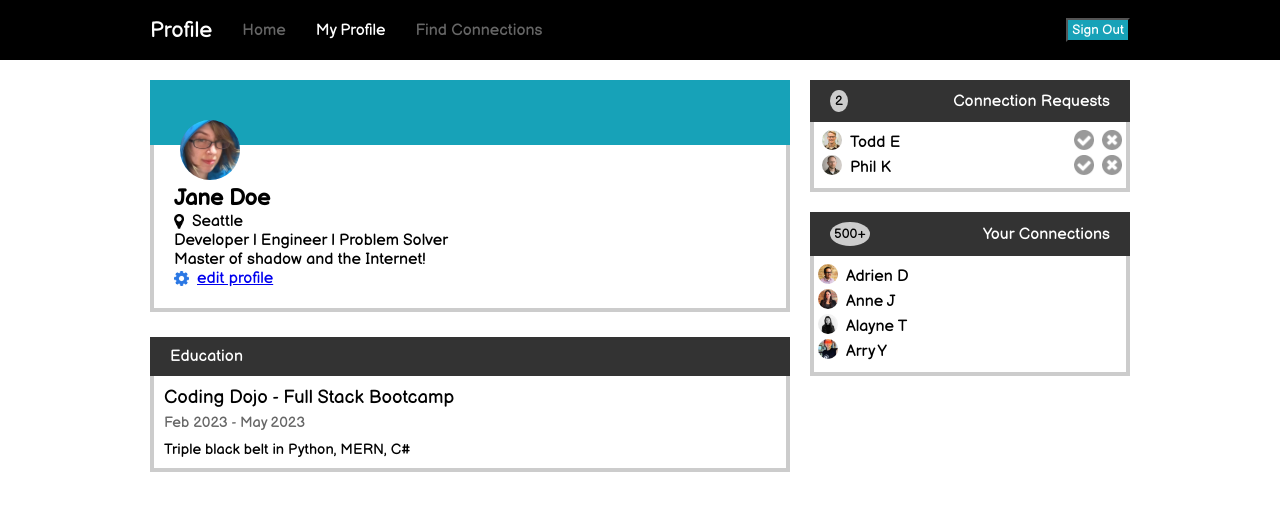
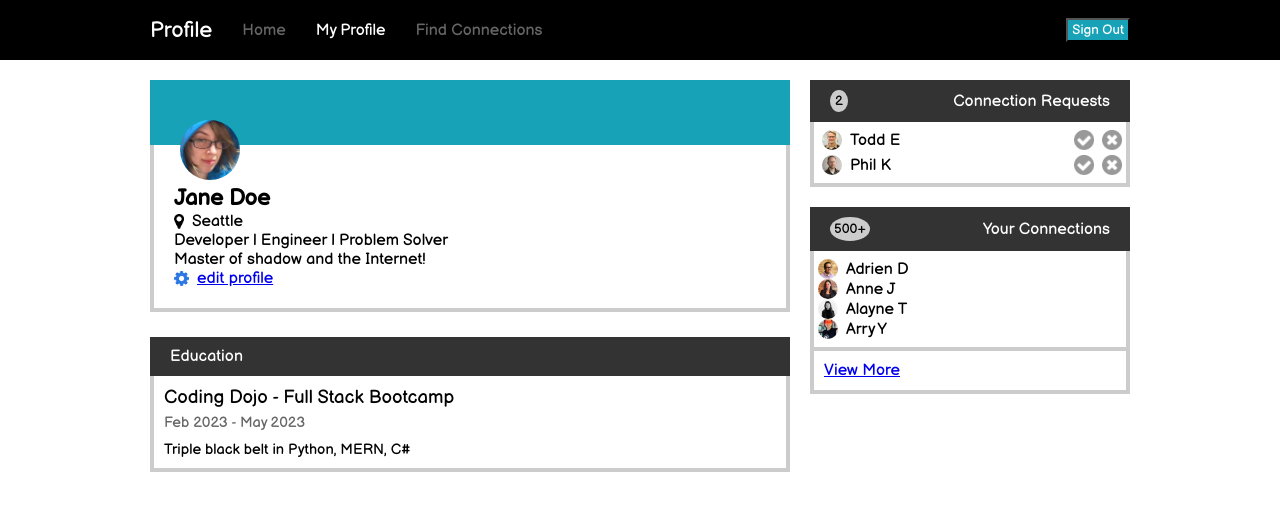
Before and after one commit to MGBoulware88/profile-page, a plain HTML site: page index.html in a window 1280 px wide. Drawn offline with Linux system fonts and the light colour scheme.

Commit message:
add view more

```diff
--- a/index.html
+++ b/index.html
@@ -34,7 +34,7 @@
                         <p>Seattle</p>
                     </div>
                     <div class="user-sum">
-                        <!-- Made this a p tag! -->
+                        <!-- Made all uls below into divs! -->
                         <!-- <ul class="h-flex ul-none">
                             <li>Developer</li>
                             <li>| Engineer</li>
@@ -59,58 +59,61 @@
         <div class="side-panel">
             <div class="notifications">
                 <div class="side-panel-bar">
-                    <ul class="ul-none bar-flex">
-                        <li class="small-notification">2</li>
-                        <li class="white-text">Connection Requests</li>
-                    </ul>
+                    <div class="ul-none bar-flex">
+                        <p class="small-notification">2</p>
+                        <p class="white-text">Connection Requests</p>
+                    </div>
                 </div>
                 <div class="notification-actions h-flex border">
-                    <div class="panel-box users">
-                        <ul class="ul-none h-flex">
-                            <li><img class="user-thumb" src="./static/images/todd-s.jpg" alt="Todd's thumbnail pic"></li>
-                            <li>Todd E</li>
-                        </ul>
-                        <ul class="ul-none h-flex">
-                            <li><img class="user-thumb" src="./static/images/phil-s.jpg" alt="Phil's thumbnail"></li>
-                            <li>Phil K</li>
-                        </ul>
+                    <div class="panel-box users v-flex">
+                        <div class="ul-none h-flex">
+                            <img class="user-thumb" src="./static/images/todd-s.jpg" alt="Todd's thumbnail pic">
+                            <p>Todd E</p>
+                        </div>
+                        <div class="ul-none h-flex">
+                            <img class="user-thumb" src="./static/images/phil-s.jpg" alt="Phil's thumbnail">
+                            <p>Phil K</p>
+                        </div>
                     </div>
                     <div class="actions v-flex">
-                        <ul class="ul-none h-flex">
-                            <li><img src="./static/icons/accept-circle.png" alt="Accept button" class="large-icon"></li>
-                            <li><img src="./static/icons/close-circle.png" alt="Reject button" class="large-icon"></li>
-                        </ul>
-                        <ul class="ul-none h-flex">
-                            <li><img src="./static/icons/accept-circle.png" alt="Accept button" class="large-icon"></li>
-                            <li><img src="./static/icons/close-circle.png" alt="Reject button" class="large-icon"></li>
-                        </ul>
+                        <div class="h-flex">
+                            <img src="./static/icons/accept-circle.png" alt="Accept button" class="large-icon">
+                            <img src="./static/icons/close-circle.png" alt="Reject button" class="large-icon">
+                        </div>
+                        <div class="h-flex">
+                            <img src="./static/icons/accept-circle.png" alt="Accept button" class="large-icon">
+                            <img src="./static/icons/close-circle.png" alt="Reject button" class="large-icon">
+                        </div>
                     </div>
                 </div>
             </div>
             <div class="connections">
                 <div class="side-panel-bar">
-                    <ul class="ul-none bar-flex">
-                        <li class="large-notification">500+</li>
-                        <li class="white-text">Your Connections</li>
-                    </ul>
+                    <div class="bar-flex">
+                        <p class="large-notification">500+</p>
+                        <p class="white-text">Your Connections</p>
+                    </div>
                 </div>
                 <div class="panel-box users border">
-                    <ul class="ul-none h-flex">
-                        <li><img src="./static/images/adrien-s.jpg" alt="Adrien's thumbnail" class="user-thumb"></li>
-                        <li>Adrien D</li>
-                    </ul>
-                    <ul class="ul-none h-flex">
-                        <li><img src="./static/images/anne-s.jpg" alt="Anne's thumb" class="user-thumb"></li>
-                        <li>Anne J</li>
-                    </ul>
-                    <ul class="ul-none h-flex">
-                        <li><img src="./static/images/alayne-s.jpg" alt="Alayne's thumb" class="user-thumb"></li>
-                        <li>Alayne T</li>
-                    </ul>
-                    <ul class="ul-none h-flex">
-                        <li><img src="./static/images/arry-s.jpg" alt="Arry's thumb" class="user-thumb"></li>
-                        <li>Arry Y</li>
-                    </ul>
+                    <div class="h-flex">
+                        <img src="./static/images/adrien-s.jpg" alt="Adrien's thumbnail" class="user-thumb">
+                        <p>Adrien D</p>
+                    </div>
+                    <div class="h-flex">
+                        <img src="./static/images/anne-s.jpg" alt="Anne's thumb" class="user-thumb">
+                        <p>Anne J</p>
+                    </div>
+                    <div class="h-flex">
+                        <img src="./static/images/alayne-s.jpg" alt="Alayne's thumb" class="user-thumb">
+                        <p>Alayne T</p>
+                    </div>
+                    <div class="h-flex">
+                        <img src="./static/images/arry-s.jpg" alt="Arry's thumb" class="user-thumb">
+                        <p>Arry Y</p>
+                    </div>
+                </div>
+                <div class="more border">
+                    <a href="#">View More</a>
                 </div>
             </div>
         </div>
--- a/style.css
+++ b/style.css
@@ -11,6 +11,11 @@
     display: flex;
     gap: 8px;
     align-items: center;
+}
+.v-flex {
+    display: flex;
+    flex-direction: column;
+    gap: 5px;
 }
 .ul-none {list-style: none;}
 
@@ -128,7 +133,6 @@
     font-size: 11pt;
     margin-top: 10px;
 }
-
 /* right column */
 
 /* connection request notifications */
@@ -146,9 +150,6 @@
     border-radius: 50%;
     padding: 3px 5px;
 }
-.side-panel-bar p {
-    color:white;
-}
 .bar-flex {
     display: flex;
     justify-content: space-between;
@@ -163,11 +164,9 @@
     padding-right: 4px;
     margin-bottom: 20px;
 }
-
 .large-icon {
     height: 20px;
 }
-
 /* connections */
 .connections {
     background-color: white;
@@ -185,3 +184,6 @@
 .panel-box {
     padding: 8px 4px;
 }
+.more {
+    padding: 10px;
+}
```
